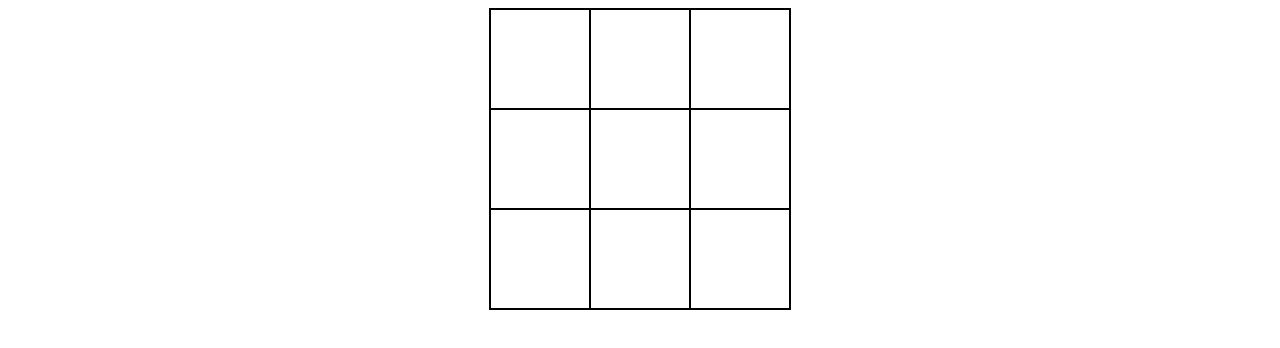
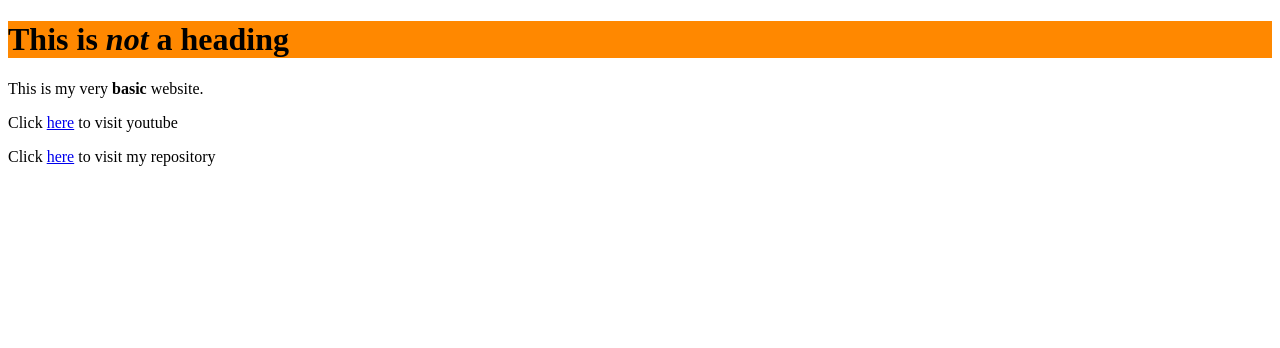
Before and after one commit to Lucasheitkamp/Website, a plain HTML site: page index.html in a window 1280 px wide. Drawn offline with Linux system fonts and the light colour scheme.

Commit message:
simple website

```diff
--- a/index.html
+++ b/index.html
@@ -1,46 +1,16 @@
 <!DOCTYPE html>
-<html>
-  <head>
+<html lang="en">
+<head>
+    <link rel="stylesheet" href="mystyle.css">
+    <title> This is my first ever website </title>
     <style>
-      .board {
-        display: grid;
-        grid-template-columns: repeat(3, 1fr);
-        grid-template-rows: repeat(3, 1fr);
-        width: 300px;
-        height: 300px;
-        margin: 0 auto;
-        border: 1px solid black;
-      }
-      .cell {
-        font-size: 36px;
-        text-align: center;
-        border: 1px solid black;
-      }
+
     </style>
-  </head>
-  <body>
-    <div class="board">
-      <div class="cell" id="cell-0"></div>
-      <div class="cell" id="cell-1"></div>
-      <div class="cell" id="cell-2"></div>
-      <div class="cell" id="cell-3"></div>
-      <div class="cell" id="cell-4"></div>
-      <div class="cell" id="cell-5"></div>
-      <div class="cell" id="cell-6"></div>
-      <div class="cell" id="cell-7"></div>
-      <div class="cell" id="cell-8"></div>
-    </div>
-    <script>
-      let cells = document.querySelectorAll(".cell");
-      let currentPlayer = "X";
-      for (let i = 0; i < cells.length; i++) {
-        cells[i].addEventListener("click", function(event) {
-          if (event.target.innerHTML === "") {
-            event.target.innerHTML = currentPlayer;
-            currentPlayer = currentPlayer === "X" ? "O" : "X";
-          }
-        });
-      }
-    </script>
-  </body>
+</head>
+<body>
+    <h1 style="background-color:rgb(255, 136, 0)">This is <em> not </em> a heading</h1>
+    <p> This is my very <strong> basic </strong> website. </p>
+    <p>Click <a href="https://www.youtube.com/">here</a> to visit youtube</p>
+    <p>Click <a href="https://github.com/Lucasheitkamp/basic-web-page">here</a> to visit my repository</p>
+</body>
 </html>
```
